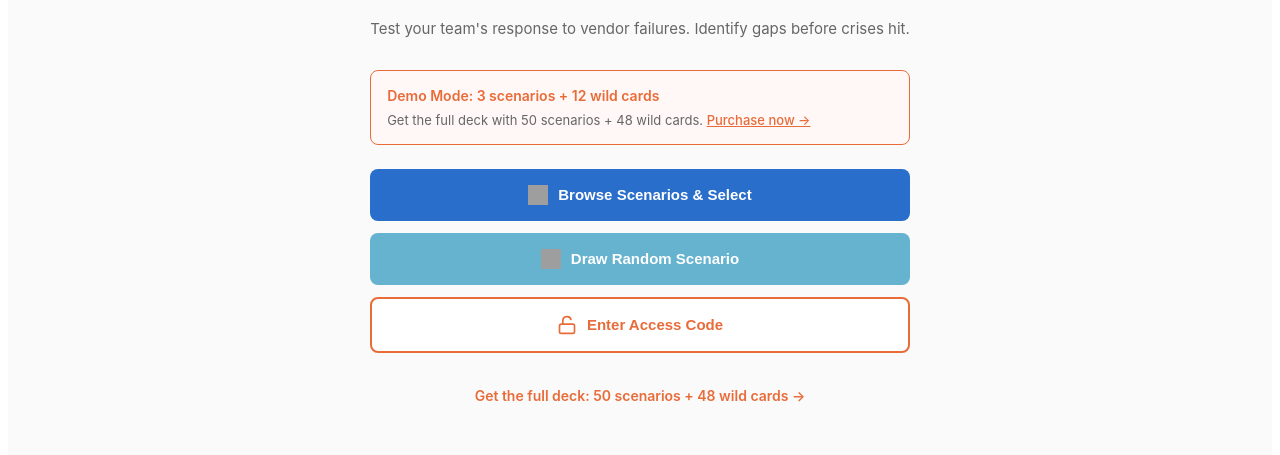
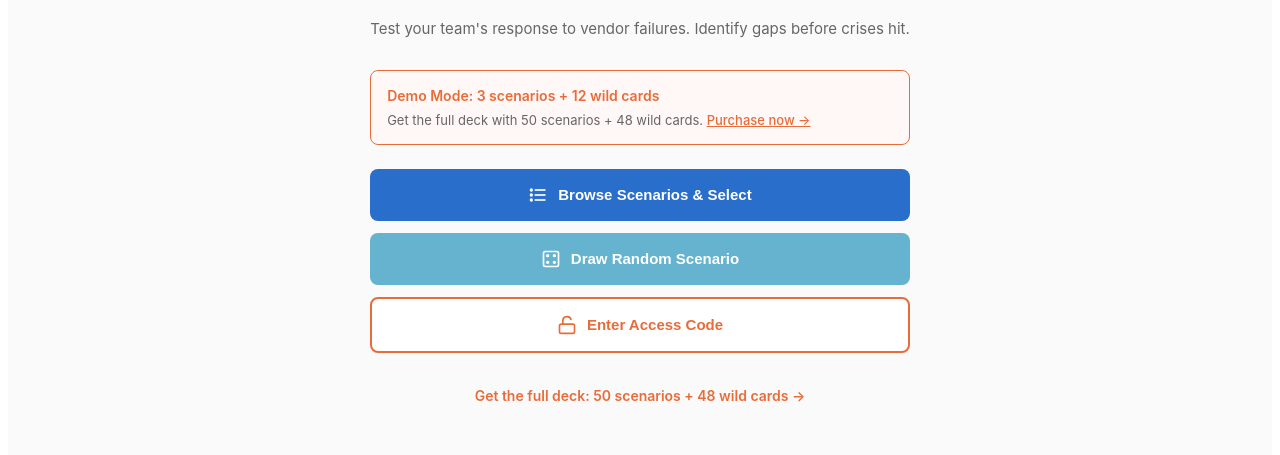
Before and after one commit to ContinuityStrength/vendor-resilience-deck, a React (Create React App) app: page / in a window 1280 px wide. Shown: the part 156-611 px from the top of the page. Built offline with nearby package versions, Linux system fonts and the light colour scheme; grey boxes are pictures that could not be loaded.

Commit message:
Update App.js

```diff
--- a/src/App.js
+++ b/src/App.js
@@ -138,7 +138,7 @@ const Icons = {
   )
 };
 
-// Lead gen messages by category
+// Lead gen messages by category - ONLY for full deck cards (ID 4+)
 const leadGenMessages = {
   cyber: "Continuity Strength helps organizations quickly assess and monitor vendor cyber resilience.",
   operational: "Continuity Strength helps organizations quickly build operational resilience into vendor relationships.",
@@ -181,7 +181,7 @@ const demoScenarios = [
   }
 ];
 
-// ALL 50 SCENARIOS - Continue adding from where demo left off
+// ALL 50 SCENARIOS
 const fullScenarios = [
   ...demoScenarios,
   // Cyber scenarios 4-10
@@ -470,45 +470,6 @@ function VendorResilienceDeck() {
     </div>
   );
 
-  const renderMain = () => (
-    <div style={{ padding: '32px 24px', maxWidth: '600px', margin: '0 auto', flex: 1 }}>
-      <h1 style={{ textAlign: 'center', marginBottom: '8px', color: '#333', fontSize: '28px' }}>Vendor Resilience Exercise Deck</h1>
-      <p style={{ textAlign: 'center', color: '#666', marginBottom: '32px', fontSize: '15px' }}>Test your team's response to vendor failures. Identify gaps before crises hit.</p>
-
-      {!hasAccess && (
-        <div style={{ backgroundColor: '#fff8f6', padding: '16px', borderRadius: '8px', marginBottom: '24px', border: '1px solid #e86c3a' }}>
-          <p style={{ margin: '0 0 8px 0', fontWeight: '600', color: '#e86c3a', fontSize: '14px' }}>Demo Mode: 3 scenarios + 12 wild cards</p>
-          <p style={{ margin: '0', fontSize: '13px', color: '#666' }}>Get the full deck with 50 scenarios + 48 wild cards. <a href="https://continuitystrength.com/resiliencecards" style={{ color: '#e86c3a', fontWeight: '500' }}>Purchase now →</a></p>
-        </div>
-      )}
-
-      {hasAccess && (
-        <div style={{ backgroundColor: '#f0f9ff', padding: '16px', borderRadius: '8px', marginBottom: '24px', border: '1px solid #0ea5e9' }}>
-          <p style={{ margin: '0 0 8px 0', fontWeight: '600', color: '#0ea5e9', fontSize: '14px' }}>Full Access: 50 scenarios + 48 wild cards unlocked!</p>
-        </div>
-      )}
-
-      <div style={{ display: 'flex', flexDirection: 'column', gap: '12px' }}>
-        <button onClick={() => setCurrentView('guide')} style={{ padding: '16px 24px', fontSize: '15px', backgroundColor: '#296ecb', color: 'white', border: 'none', borderRadius: '8px', cursor: 'pointer', fontWeight: '600', display: 'flex', alignItems: 'center', justifyContent: 'center', gap: '10px' }}>
-          <img src="https://continuitystrength.com/s/Scenario-List.png" alt="" style={{ width: '20px', height: '20px' }} /> Browse Scenarios & Select
-        </button>
-        <button onClick={drawRandomScenario} style={{ padding: '16px 24px', fontSize: '15px', backgroundColor: '#65b3cf', color: 'white', border: 'none', borderRadius: '8px', cursor: 'pointer', fontWeight: '600', display: 'flex', alignItems: 'center', justifyContent: 'center', gap: '10px' }}>
-          <img src="https://continuitystrength.com/s/Dice.png" alt="" style={{ width: '20px', height: '20px' }} /> Draw Random Scenario
-        </button>
-        {!hasAccess && (
-          <button onClick={() => setCurrentView('access')} style={{ padding: '16px 24px', fontSize: '15px', backgroundColor: '#fff', color: '#e86c3a', border: '2px solid #e86c3a', borderRadius: '8px', cursor: 'pointer', fontWeight: '600', display: 'flex', alignItems: 'center', justifyContent: 'center', gap: '10px' }}>
-            <Icons.unlock /> Enter Access Code
-          </button>
-        )}
-      </div>
-      {!hasAccess && (
-        <div style={{ textAlign: 'center', marginTop: '32px' }}>
-          <a href="https://continuitystrength.com/resiliencecards" style={{ color: '#e86c3a', textDecoration: 'none', fontWeight: '600', fontSize: '14px' }}>Get the full deck: 50 scenarios + 48 wild cards →</a>
-        </div>
-      )}
-    </div>
-  );
-
   const renderScenario = () => {
     if (!selectedScenario) return null;
     return (
@@ -593,11 +554,14 @@ function VendorResilienceDeck() {
                   <ul style={{ margin: '0 0 16px 0', paddingLeft: '18px', fontSize: '13px', color: '#444' }}>
                     {selectedScenario.realWorldCheck.map((check, i) => <li key={i} style={{ marginBottom: '4px', lineHeight: '1.4' }}>{check}</li>)}
                   </ul>
-                  {/* Lead gen message */}
+
+                  {/* Lead gen message - ONLY for full deck cards (ID 4+) */}
                   <div style={{ marginTop: 'auto' }}>
-                    <p style={{ fontSize: '11px', color: '#65b3cf', margin: '0 0 12px 0', lineHeight: '1.5', textAlign: 'center' }}>
-                      {leadGenMessages[selectedScenario.category]}
-                    </p>
+                    {selectedScenario.id > 3 && (
+                      <p style={{ fontSize: '11px', color: '#65b3cf', margin: '0 0 12px 0', lineHeight: '1.5', textAlign: 'center' }}>
+                        {leadGenMessages[selectedScenario.category]}
+                      </p>
+                    )}
                     <div style={{ textAlign: 'center', fontSize: '10px', color: '#bbb' }}>© Continuity Strength 2025</div>
                   </div>
                 </div>
@@ -625,14 +589,9 @@ function VendorResilienceDeck() {
                     type="button"
                     onClick={(e) => {
                       e.stopPropagation();
-                      if (currentWildCard) {
-                        const categoryCards = availableWildCards.filter(card => card.category === currentWildCard.category);
-                        const randomIndex = Math.floor(Math.random() * categoryCards.length);
-                        setCurrentWildCard(categoryCards[randomIndex]);
-                      }
+                      handleDrawAnother();
                     }}
-                    style={{ flex: 1, padding: '10px 16px', backgroundColor: '#f5f5f5', color: '#333', border: '1px solid #ddd', borderRadius: '6px', cursor: 'pointer', fontWeight: '600', fontSize: '13px', display: 'flex', alignItems: 'center', justifyContent: 'center', gap: '6px' }}
-                  >
+                    style={{ flex: 1, padding: '10px 16px', backgroundColor: '#f5f5f5', color: '#333', border: '1px solid #ddd', borderRadius: '6px', cursor: 'pointer', fontWeight: '600', fontSize: '13px', display: 'flex', alignItems: 'center', justifyContent: 'center', gap: '6px' }}>
                     <span style={{ pointerEvents: 'none', display: 'flex', alignItems: 'center' }}><Icons.refresh /></span> Draw Another
                   </button>
                   <button type="button" onClick={(e) => { e.stopPropagation(); clearWildCard(); }} style={{ padding: '10px 16px', backgroundColor: '#fff', color: '#666', border: '1px solid #ddd', borderRadius: '6px', cursor: 'pointer', fontSize: '13px' }}>
@@ -647,6 +606,45 @@ function VendorResilienceDeck() {
       </div>
     );
   };
+
+  const renderMain = () => (
+    <div style={{ padding: '32px 24px', maxWidth: '600px', margin: '0 auto', flex: 1 }}>
+      <h1 style={{ textAlign: 'center', marginBottom: '8px', color: '#333', fontSize: '28px' }}>Vendor Resilience Exercise Deck</h1>
+      <p style={{ textAlign: 'center', color: '#666', marginBottom: '32px', fontSize: '15px' }}>Test your team's response to vendor failures. Identify gaps before crises hit.</p>
+
+      {!hasAccess && (
+        <div style={{ backgroundColor: '#fff8f6', padding: '16px', borderRadius: '8px', marginBottom: '24px', border: '1px solid #e86c3a' }}>
+          <p style={{ margin: '0 0 8px 0', fontWeight: '600', color: '#e86c3a', fontSize: '14px' }}>Demo Mode: 3 scenarios + 12 wild cards</p>
+          <p style={{ margin: '0', fontSize: '13px', color: '#666' }}>Get the full deck with 50 scenarios + 48 wild cards. <a href="https://continuitystrength.com/resiliencecards" style={{ color: '#e86c3a', fontWeight: '500' }}>Purchase now →</a></p>
+        </div>
+      )}
+
+      {hasAccess && (
+        <div style={{ backgroundColor: '#f0f9ff', padding: '16px', borderRadius: '8px', marginBottom: '24px', border: '1px solid #0ea5e9' }}>
+          <p style={{ margin: '0 0 8px 0', fontWeight: '600', color: '#0ea5e9', fontSize: '14px' }}>Full Access: 50 scenarios + 48 wild cards unlocked!</p>
+        </div>
+      )}
+
+      <div style={{ display: 'flex', flexDirection: 'column', gap: '12px' }}>
+        <button onClick={() => setCurrentView('guide')} style={{ padding: '16px 24px', fontSize: '15px', backgroundColor: '#296ecb', color: 'white', border: 'none', borderRadius: '8px', cursor: 'pointer', fontWeight: '600', display: 'flex', alignItems: 'center', justifyContent: 'center', gap: '10px' }}>
+          <Icons.list /> Browse Scenarios & Select
+        </button>
+        <button onClick={drawRandomScenario} style={{ padding: '16px 24px', fontSize: '15px', backgroundColor: '#65b3cf', color: 'white', border: 'none', borderRadius: '8px', cursor: 'pointer', fontWeight: '600', display: 'flex', alignItems: 'center', justifyContent: 'center', gap: '10px' }}>
+          <Icons.dice /> Draw Random Scenario
+        </button>
+        {!hasAccess && (
+          <button onClick={() => setCurrentView('access')} style={{ padding: '16px 24px', fontSize: '15px', backgroundColor: '#fff', color: '#e86c3a', border: '2px solid #e86c3a', borderRadius: '8px', cursor: 'pointer', fontWeight: '600', display: 'flex', alignItems: 'center', justifyContent: 'center', gap: '10px' }}>
+            <Icons.unlock /> Enter Access Code
+          </button>
+        )}
+      </div>
+      {!hasAccess && (
+        <div style={{ textAlign: 'center', marginTop: '32px' }}>
+          <a href="https://continuitystrength.com/resiliencecards" style={{ color: '#e86c3a', textDecoration: 'none', fontWeight: '600', fontSize: '14px' }}>Get the full deck: 50 scenarios + 48 wild cards →</a>
+        </div>
+      )}
+    </div>
+  );
 
   const renderGuide = () => (
     <div style={{ padding: '24px', maxWidth: '1100px', margin: '0 auto', flex: 1 }}>
@@ -683,8 +681,8 @@ function VendorResilienceDeck() {
             })}
           </div>
           <div style={{ textAlign: 'center', marginTop: '32px' }}>
-            <a href="https://continuitystrength.com/s/Screenshot-2025-11-21-at-115400AM.png" target="_blank" rel="noopener noreferrer" style={{ color: '#296ecb', fontSize: '15px', fontWeight: '600', textDecoration: 'none' }}>
-              View scenarios covered in Full Deck →
+            <a href="https://continuitystrength.com/resiliencecards" style={{ color: '#296ecb', fontSize: '15px', fontWeight: '600', textDecoration: 'none' }}>
+              Purchase full deck to unlock all 50 scenarios →
             </a>
           </div>
         </>
@@ -780,6 +778,8 @@ function VendorResilienceDeck() {
     </div>
   );
 
+  // Other render methods remain the same...
+
   return (
     <div style={{ minHeight: '100vh', backgroundColor: '#fafafa', fontFamily: '-apple-system, BlinkMacSystemFont, "Segoe UI", Roboto, sans-serif', display: 'flex', flexDirection: 'column' }}>
       {renderHeader()}
```
